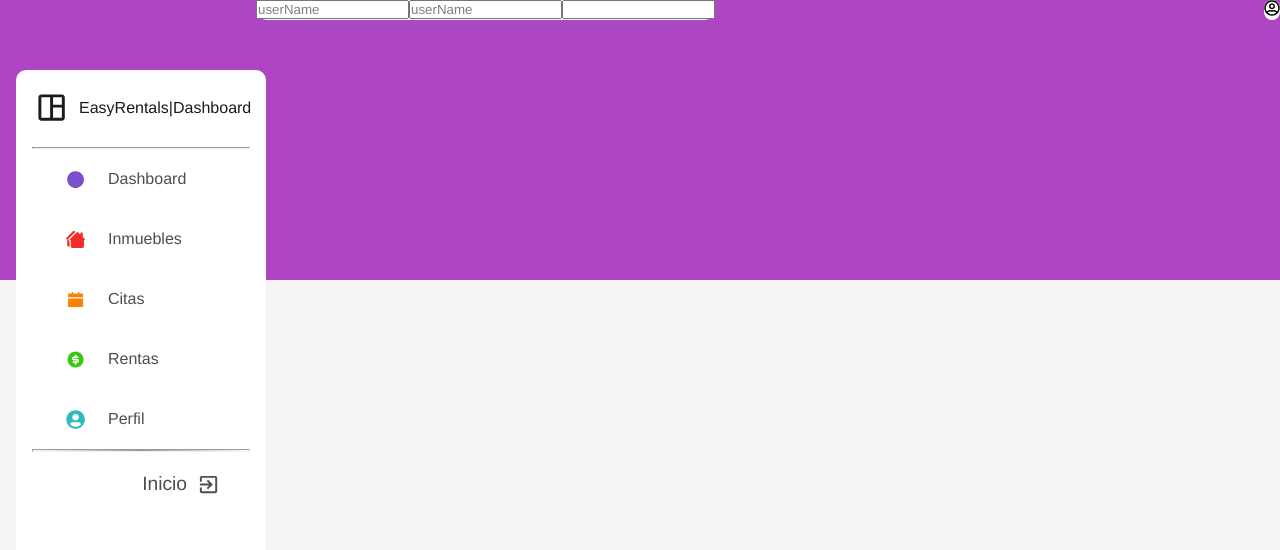
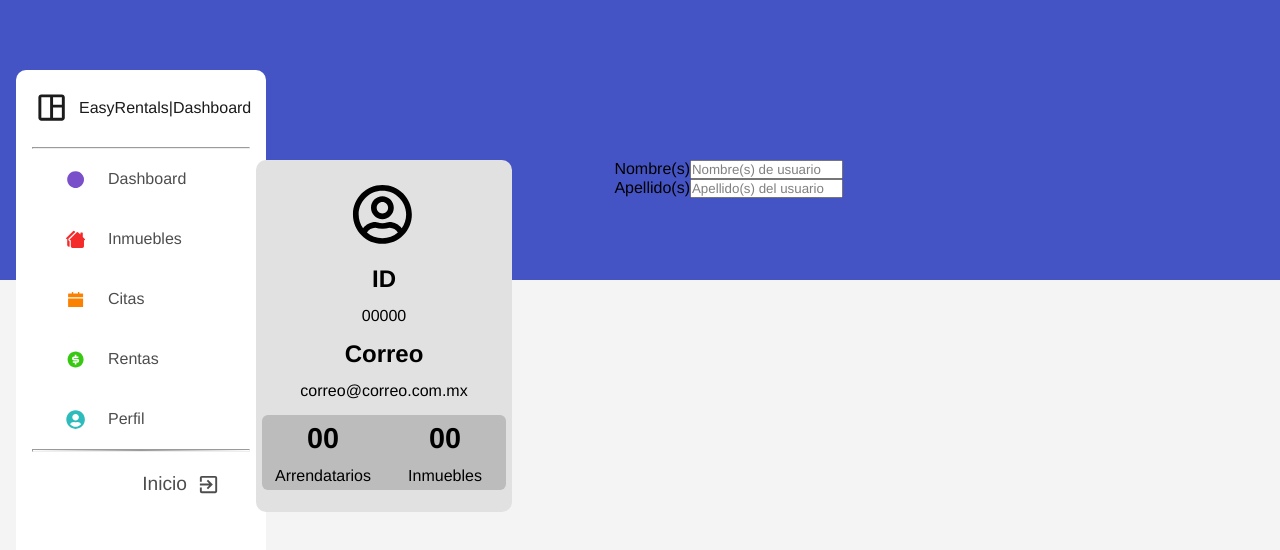
Before and after one commit to JahirSamperio/arrendamexv2, a React (Vite) app in the folder frontend/: page /DashboardPerfil in a window 1280 px wide. Shown: the top 550 px of the page. Built offline with nearby package versions, Linux system fonts and the light colour scheme.

Commit message:
asecta hdlv

```diff
--- a/frontend/src/components/about/About.css
+++ b/frontend/src/components/about/About.css
@@ -1,4 +1,4 @@
-*{
+q*{
     margin: 0;
     padding: 0;
     font-family: 'Helvetica', sans-serif;
@@ -22,7 +22,7 @@
     width: fit-content;
 }
 .about_p{
-    color: aliceblue;
+    color: rgb(55, 56, 56);
     font-size: 1.5em;
 }
 
--- a/frontend/src/components/dashboard/dashboard.css
+++ b/frontend/src/components/dashboard/dashboard.css
@@ -6,7 +6,7 @@
 
 
 .container{
-    background-image: linear-gradient(to bottom,rgb(182, 69, 205) 35%, #ffffff 25%);
+    background-image: linear-gradient(to bottom,rgb(69, 85, 205) 35%, #ffffff 25%);
 }
 
 
--- a/frontend/src/components/dashboard/dashboard_molecules/dashboard-addContract/AddContract.jsx
+++ b/frontend/src/components/dashboard/dashboard_molecules/dashboard-addContract/AddContract.jsx
@@ -1,7 +1,31 @@
-import React from 'react'
+import '../../dashboard.css'
+
+import { DashboardNav } from '../dashboard_navBar/DashboardNav'
+
+
+
+
 
 export const AddContract = () => {
   return (
-    <div>AddContract</div>
+    <div className='container'>
+
+      <div className="content">
+         <aside className="col-1">
+           <DashboardNav/>
+         </aside>
+
+         <main className='col-2'>
+
+            <h3>Agregar arrendatario a inmueble:</h3>
+            <div className="card">
+
+            </div>
+
+
+         </main>
+
+      </div>
+    </div>
   )
 }
--- /dev/null
+++ b/frontend/src/components/dashboard/dashboard_molecules/perfil-form/PerfilForm.jsx
@@ -0,0 +1,33 @@
+import './pf.css'
+
+export const PerfilForm = () => {
+  return (
+    <div className='pf-container'>
+
+      <form action="" className='pf'>
+
+        <div className="pf-names">
+
+          <div className="pf-campo">
+            <label htmlFor="userFName">Nombre(s)</label>
+            <input type="text" name="userFName" id="" placeholder='Nombre(s) de usuario' />
+          </div>
+
+          <div className="pf-campo">
+            <label htmlFor="userLName">Apellido(s)</label>
+            <input type="text" name='userLName' id='' placeholder='Apellido(s) del usuario' />
+          </div>
+
+
+        </div>
+
+        <div className="pf-phone">
+
+        </div>
+
+
+      </form>
+
+    </div>
+  )
+}
--- a/frontend/src/components/dashboard/perfil/Perfil.jsx
+++ b/frontend/src/components/dashboard/perfil/Perfil.jsx
@@ -1,11 +1,12 @@
 import React from 'react'
 
 import '../dashboard.css'
+import '../perfil/perfil.css'
 
 import { FaRegUserCircle } from 'react-icons/fa';
 
 import { DashboardNav } from '../dashboard_molecules/dashboard_navBar/DashboardNav'
-
+import { PerfilForm } from '../dashboard_molecules/perfil-form/PerfilForm';
 
 
 
@@ -21,28 +22,45 @@ export const Perfil = () => {
 
         <div className='col-2'>
 
-          <div className="ptm">
-            <div className="userInformation card">
+          <div className="ptmm">
+            <div className="userInformation">
+              <div className="user-icon"><FaRegUserCircle /></div>
 
-              <form action="" className='edit-information'>
-                  <input type="text" name="nombreUsurio" id="" placeholder='userName'/>
-                  <input type="text" name="nombreUsurio" id="" placeholder='userName'/>
-                  <input type="text" name="nombreUsurio" id="" placeholder=''/>
-              </form>
+              <div className="general-info">
+
+                <div className="g-i">
+                  <h6 className='user-label'>ID</h6>
+                  <p>00000</p>
+                </div>
+
+                <div className="g-i">
+                  <h6 className='user-label'>Correo</h6>
+                  <p>correo@correo.com.mx</p>
+                </div>
+
+
+              </div>
+
+              <div className="rent-info">
+
+                <div className="rent-info-data">
+                  <h6 className='rent-i-h6'>00</h6>
+                  <p className='rent-i-p'>Arrendatarios</p>
+                </div>
+
+                <div className="rent-info-data">
+                  <h6 className='rent-i-h6'>00</h6>
+                  <p className='rent-i-p'>Inmuebles</p>
+                </div>
+
+              </div>
 
             </div>
 
-            <div className="user-resumen">
-              <div className="card resumen-card">
+            <div className="user-info-form">
+                  <PerfilForm/>
+            </div>
 
-                <div className="resumen-header"><FaRegUserCircle /></div>
-                <div className="user-res">
-
-
-                </div>
-
-              </div>
-            </div>
           </div>
 
         </div>
--- a/frontend/src/components/dashboard/perfil/perfil.css
+++ b/frontend/src/components/dashboard/perfil/perfil.css
@@ -0,0 +1,56 @@
+.ptmm{
+    margin-top: 10em;
+    display: grid;
+    grid-template-columns: 35% 55%;
+
+}
+
+.font11{
+    font-size: 1.8em;
+    margin-top: 10px;
+}
+.card-header-icon{
+ font-size: 1em;
+}
+
+.user-icon{
+    font-size: 3.8em;
+    padding-top: 24px;
+    padding-left: 96px;
+
+}
+
+.user-label{
+    font-weight: 600;
+    font-size: 24px;
+    text-align: center;
+}
+
+.g-i{
+    line-height: 36px;
+}
+.g-i p {
+    text-align: center;
+}
+.userInformation{
+
+    height: 22em;
+    width: 16em;
+    background-color: rgb(225, 225, 225);
+    border-radius: 10px;
+}
+
+.rent-info{
+    display: grid;
+    grid-template-columns: repeat(2,1fr);
+    margin: 6px;
+    background-color: #bcbcbc;
+    line-height: 28px;
+    border-radius: 6px;
+    text-align: center;
+}
+
+
+.rent-i-h6{
+    font-size:1.8em;
+}
```
Also changed, not shown: frontend/src/components/dashboard/dashboard_molecules/perfil-form/pf.css (added).
